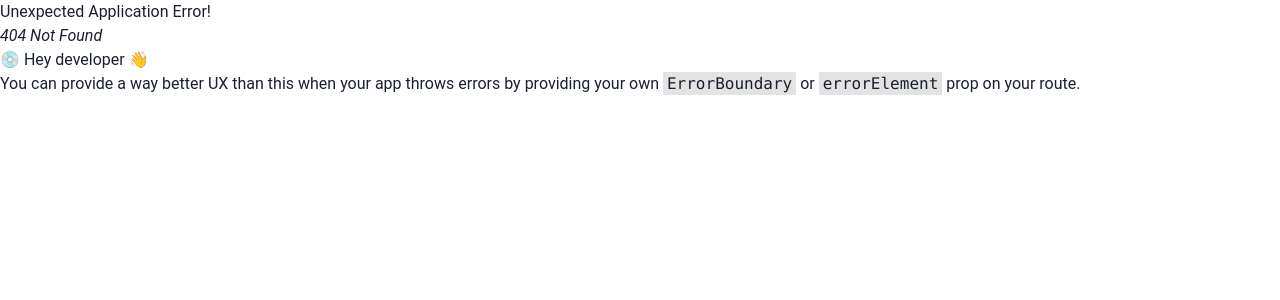
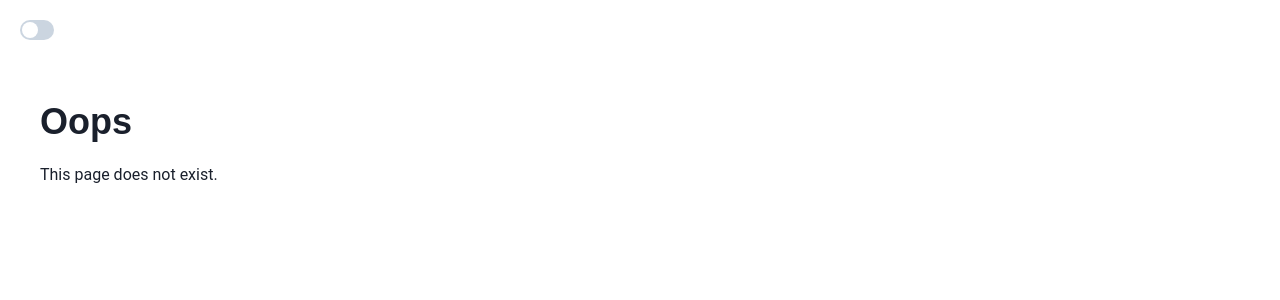
Before and after one commit to DijanaVN/shop-shopping-site, a React (Vite) app: page /footer in a window 1280 px wide. Before the commit this address had no page. Shown: the top 300 px of the page. Built offline with nearby package versions, Linux system fonts and the light colour scheme.

Commit message:
Create ErrorPage

```diff
--- /dev/null
+++ b/src/pages/ErrorPage.tsx
@@ -0,0 +1,30 @@
+import { Heading, Text, Box, GridItem } from "@chakra-ui/react";
+import { isRouteErrorResponse, useRouteError } from "react-router-dom";
+import NavBar from "./../components/NavBar";
+
+const ErrorPage = () => {
+  const error = useRouteError();
+  return (
+    <>
+      <GridItem
+        padding={1}
+        area={"nav"}
+        position="sticky"
+        top={0}
+        zIndex="sticky"
+      >
+        <NavBar />
+      </GridItem>
+      <Box padding={10}>
+        <Heading>Oops</Heading>
+        <Text paddingTop={5}>
+          {isRouteErrorResponse(error)
+            ? "This page does not exist."
+            : " An unexpected error occured."}
+        </Text>
+      </Box>
+    </>
+  );
+};
+
+export default ErrorPage;
--- a/src/routing/routes.tsx
+++ b/src/routing/routes.tsx
@@ -2,11 +2,13 @@
 import HomePage from "../pages/HomePage";
 import CategoryGrid from "../pages/CategoryGridPage";
 import Layout from "./../pages/Layout";
+import ErrorPage from "./../pages/ErrorPage";
 
 const router = createBrowserRouter([
   {
     path: "/",
     element: <Layout />,
+    errorElement: <ErrorPage />,
     children: [
       { index: true, element: <HomePage /> },
       { path: "/category", element: <CategoryGrid /> },
```
